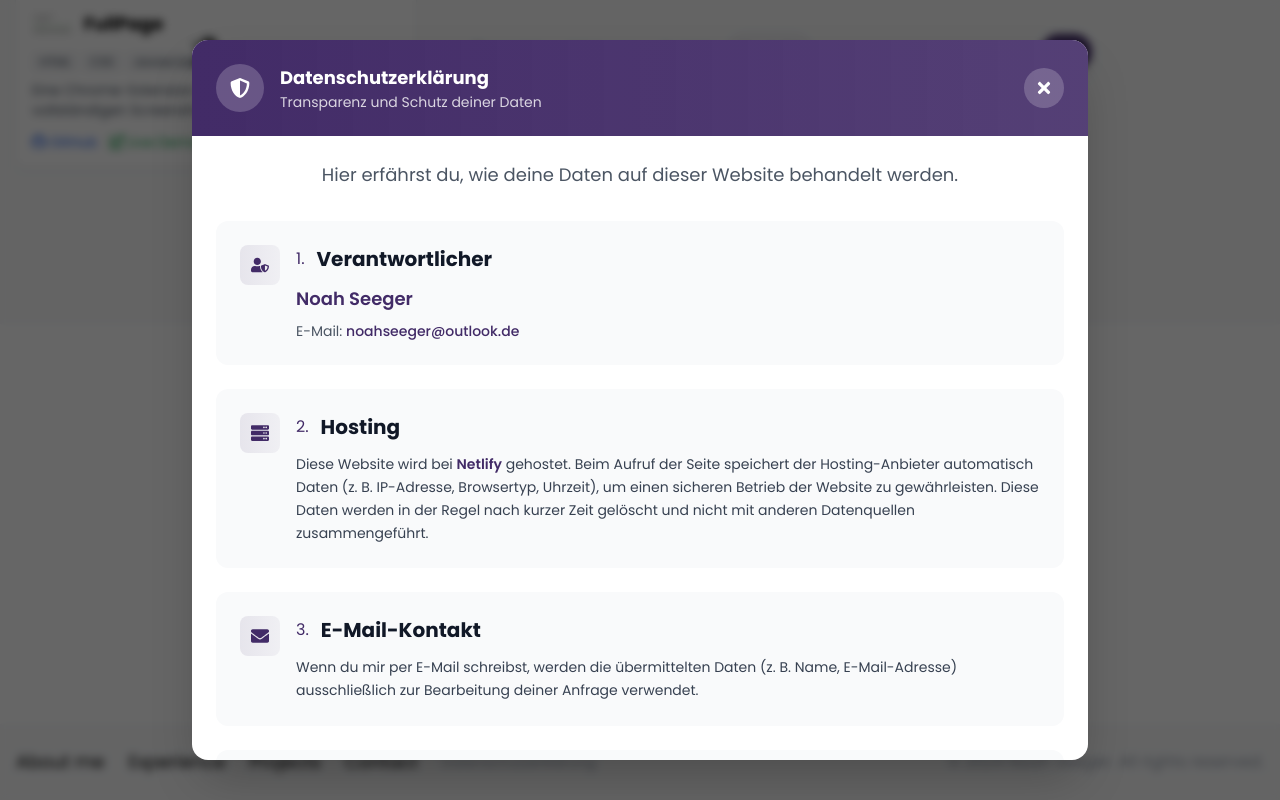
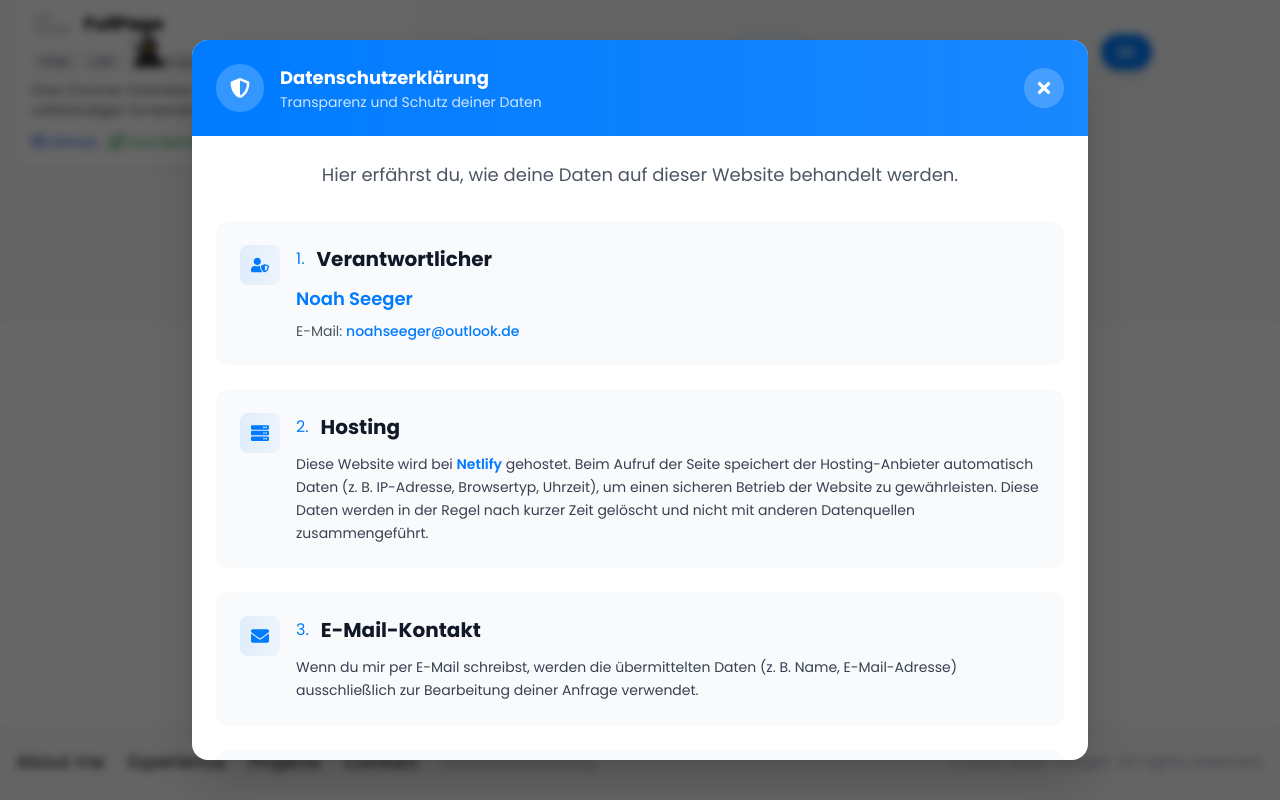
Before and after one commit to NoahSeeger/portfolio, a React (Vite) app: page / in a window 1280 px wide. Both pictures are taken after a click on the button "Datenschutzerklärung". Shown: the part 3214-4014 px from the top of the page. Built offline with nearby package versions, Linux system fonts and the light colour scheme.

Commit message:
added color vars and fixed header glitch

```diff
--- a/src/components/DSGVO.jsx
+++ b/src/components/DSGVO.jsx
@@ -67,14 +67,14 @@ function DatenschutzModal({ isOpen, onClose }) {
       title: "Verantwortlicher",
       content: (
         <div>
-          <p className="font-semibold text-[#422B67] text-lg mb-2">
+          <p className="font-semibold text-purple-accent text-lg mb-2">
             Noah Seeger
           </p>
           <p className="text-gray-600">
             E-Mail:{" "}
             <a
               href="mailto:noahseeger@outlook.de"
-              className="text-[#422B67] hover:underline font-medium"
+              className="text-purple-accent hover:underline font-medium"
             >
               noahseeger@outlook.de
             </a>
@@ -89,7 +89,7 @@ function DatenschutzModal({ isOpen, onClose }) {
       content: (
         <p className="text-gray-700 leading-relaxed">
           Diese Website wird bei{" "}
-          <span className="font-semibold text-[#422B67]">Netlify</span>{" "}
+          <span className="font-semibold text-purple-accent">Netlify</span>{" "}
           gehostet. Beim Aufruf der Seite speichert der Hosting-Anbieter
           automatisch Daten (z. B. IP-Adresse, Browsertyp, Uhrzeit), um einen
           sicheren Betrieb der Website zu gewährleisten. Diese Daten werden in
@@ -117,7 +117,7 @@ function DatenschutzModal({ isOpen, onClose }) {
       content: (
         <p className="text-gray-700 leading-relaxed">
           Auf dieser Website werden Schriftarten von{" "}
-          <span className="font-semibold text-[#422B67]">Google Fonts</span>{" "}
+          <span className="font-semibold text-purple-accent">Google Fonts</span>{" "}
           eingebunden. Beim Laden der Seite wird dafür eine Verbindung zu
           Servern von Google hergestellt. Dabei kann deine IP-Adresse übertragen
           werden. Die Nutzung erfolgt auf Grundlage meines berechtigten
@@ -185,7 +185,7 @@ function DatenschutzModal({ isOpen, onClose }) {
             }}
           >
             {/* Header */}
-            <div className="sticky top-0 bg-gradient-to-r from-[#422B67] to-[#422B67]/90 text-white p-6 flex items-center justify-between z-10">
+            <div className="sticky top-0 bg-gradient-to-r from-purple-accent to-purple-accent/90 text-white p-6 flex items-center justify-between z-10">
               <div className="flex items-center gap-4">
                 <div className="flex items-center justify-center w-12 h-12 rounded-full bg-white/20">
                   <FaShieldAlt className="text-xl" />
@@ -234,13 +234,13 @@ function DatenschutzModal({ isOpen, onClose }) {
                     >
                       <div className="flex items-start gap-4">
                         <div className="flex-shrink-0">
-                          <div className="flex items-center justify-center w-10 h-10 rounded-lg bg-gradient-to-r from-[#422B67]/10 to-[#422B67]/5 text-[#422B67]">
+                          <div className="flex items-center justify-center w-10 h-10 rounded-lg bg-gradient-to-r from-purple-accent/10 to-purple-accent/5 text-purple-accent">
                             <section.icon className="text-lg" />
                           </div>
                         </div>
                         <div className="flex-1">
                           <h2 className="text-xl font-bold text-gray-900 mb-3 flex items-center gap-3">
-                            <span className="text-[#422B67] text-base font-normal">
+                            <span className="text-purple-accent text-base font-normal">
                               {index + 1}.
                             </span>
                             {section.title}
@@ -290,7 +290,7 @@ function DatenschutzModal({ isOpen, onClose }) {
                   className="mt-8 text-center"
                   variants={itemVariants}
                 >
-                  <div className="bg-gradient-to-r from-[#422B67]/5 to-[#422B67]/10 rounded-xl p-6">
+                  <div className="bg-gradient-to-r from-purple-accent/5 to-purple-accent/10 rounded-xl p-6">
                     <h3 className="text-xl font-bold text-gray-900 mb-3">
                       Fragen zur Datenschutzerklärung?
                     </h3>
@@ -300,7 +300,7 @@ function DatenschutzModal({ isOpen, onClose }) {
                     </p>
                     <a
                       href="mailto:noahseeger@outlook.de"
-                      className="inline-flex items-center gap-2 px-6 py-3 bg-gradient-to-r from-[#422B67] to-[#422B67]/90 text-white font-semibold rounded-full hover:from-[#422B67]/90 hover:to-[#422B67]/80 transition-all duration-300 shadow-lg hover:shadow-xl text-sm"
+                      className="inline-flex items-center gap-2 px-6 py-3 bg-gradient-to-r from-purple-accent to-purple-accent/90 text-white font-semibold rounded-full hover:from-purple-accent/90 hover:to-purple-accent/80 transition-all duration-300 shadow-lg hover:shadow-xl text-sm"
                     >
                       <FaEnvelope className="text-xs" />
                       Kontakt aufnehmen
--- a/src/components/Header.jsx
+++ b/src/components/Header.jsx
@@ -154,24 +154,18 @@ function Header() {
   return (
     <header className="sticky top-6 z-50 mx-4 md:mx-0 flex justify-center">
       <div
-        className={`w-full max-w-4xl px-4 transition-all duration-300 ease-out ${
+        className={`w-full max-w-4xl px-4 transition-all ${
           isCompact
             ? "border-0 bg-transparent"
-            : "border-2 border-border/30 backdrop-blur-xl bg-background/75 rounded-full"
+            : "border-2 border-purple-accent/30 backdrop-blur-xl bg-[#e6e6e630] rounded-full"
         }`}
-        style={{
-          backgroundColor: isCompact
-            ? "transparent"
-            : "rgba(224, 224, 224, 0.314)",
-          borderColor: isCompact ? "transparent" : "rgba(66, 43, 103, 0.3)",
-        }}
       >
         <div className="flex h-14 items-center justify-between">
           {/* Logo */}
           <a
             href="/"
             className={`flex items-center gap-3 shrink-0 transition-transform duration-300 ease-out ${
-              isCompact ? "-translate-x-5" : "translate-x-0"
+              isCompact ? "-translate-x-[5rem]" : "translate-x-0"
             }`}
           >
             <img alt="Logo" className="h-10 w-auto object-contain" src={Logo} />
@@ -186,13 +180,13 @@ function Header() {
                 onClick={(e) => handleNavClick(e, link.id)}
                 className={`relative inline-block text-sm font-medium transition-all duration-300 ease-out ${
                   activeSection === link.id
-                    ? "text-[#422B67] scale-105"
-                    : "text-primary hover:text-[#422B67] scale-100"
+                    ? "text-purple-accent scale-105"
+                    : "text-primary hover:text-purple-accent scale-100"
                 }`}
               >
                 {/* Active background with smooth transition */}
                 <div
-                  className={`absolute -inset-x-3 -inset-y-1.5 backdrop-blur-sm border border-[#422B67]/30 rounded-full -z-10 transition-all duration-300 ease-out ${
+                  className={`absolute -inset-x-3 -inset-y-1.5 backdrop-blur-sm border border-purple-accent/30 rounded-full -z-10 transition-all duration-300 ease-out ${
                     activeSection === link.id
                       ? "opacity-100 scale-100"
                       : "opacity-0 scale-95"
@@ -209,8 +203,8 @@ function Header() {
             {/* Language Toggle */}
             <button
               onClick={handleLangToggle}
-              className={`hidden md:inline-flex items-center px-4 h-9 text-sm font-semibold rounded-full text-white bg-gradient-to-t from-[#422B67] to-[#422B67] hover:to-[#422B67]/90 border border-[#422B67]/80 shadow-lg transition-transform duration-300 ease-out ${
-                isCompact ? "translate-x-5" : "translate-x-0"
+              className={`hidden md:inline-flex items-center px-4 h-9 text-sm font-semibold rounded-full text-white bg-gradient-to-t from-purple-accent to-purple-accent hover:to-purple-accent/90 border border-purple-accent/80 shadow-lg transition-transform duration-300 ease-out ${
+                isCompact ? "translate-x-[5rem]" : "translate-x-0"
               }`}
             >
               {i18n.language === "de" ? "DE" : "EN"}
@@ -223,10 +217,10 @@ function Header() {
               onClick={toggleMenu}
               className={`md:hidden flex items-center justify-center size-10 rounded-full transition-all duration-300 ease-out ${
                 isMenuOpen
-                  ? "bg-[#422B67] text-white shadow-lg scale-110"
+                  ? "bg-purple-accent text-white shadow-lg scale-110"
                   : isCompact
-                  ? "bg-white/80 backdrop-blur-sm border-2 border-[#422B67]/20 text-[#422B67] shadow-md hover:shadow-lg hover:scale-105"
-                  : "bg-white/60 backdrop-blur-sm border border-[#422B67]/30 text-[#422B67] hover:bg-white/80 hover:scale-105"
+                  ? "bg-white/80 backdrop-blur-sm border-2 border-purple-accent/20 text-purple-accent shadow-md hover:shadow-lg hover:scale-105"
+                  : "bg-white/60 backdrop-blur-sm border border-purple-accent/30 text-purple-accent hover:bg-white/80 hover:scale-105"
               } ${isCompact ? "translate-x-5" : "translate-x-0"}`}
             >
               <motion.div
@@ -265,7 +259,7 @@ function Header() {
 
             {/* Modal Content */}
             <motion.div
-              className="absolute top-20 left-4 right-4 bg-white/95 backdrop-blur-xl border-2 border-[#422B67]/20 rounded-2xl shadow-2xl overflow-hidden"
+              className="absolute top-20 left-4 right-4 bg-white/95 backdrop-blur-xl border-2 border-purple-accent/20 rounded-2xl shadow-2xl overflow-hidden"
               initial={{
                 opacity: 0,
                 scale: 0.95,
@@ -289,7 +283,7 @@ function Header() {
               }}
             >
               {/* Header with gradient */}
-              <div className="bg-gradient-to-r from-[#422B67] to-[#422B67]/80 px-6 py-4">
+              <div className="bg-gradient-to-r from-purple-accent to-purple-accent/80 px-6 py-4">
                 <div className="flex items-center justify-between">
                   <div className="flex items-center gap-3">
                     <img
@@ -319,8 +313,8 @@ function Header() {
                       onClick={(e) => handleNavClick(e, link.id)}
                       className={`w-full text-left px-4 py-4 rounded-xl transition-all duration-300 group ${
                         activeSection === link.id
-                          ? "bg-gradient-to-r from-[#422B67]/10 to-[#422B67]/5 text-[#422B67] border-2 border-[#422B67]/20"
-                          : "text-gray-700 hover:bg-gray-50 hover:text-[#422B67] border-2 border-transparent hover:border-[#422B67]/10"
+                          ? "bg-gradient-to-r from-purple-accent/10 to-purple-accent/5 text-purple-accent border-2 border-purple-accent/20"
+                          : "text-gray-700 hover:bg-gray-50 hover:text-purple-accent border-2 border-transparent hover:border-purple-accent/10"
                       }`}
                       initial={{ opacity: 0, x: -20 }}
                       animate={{ opacity: 1, x: 0 }}
@@ -333,13 +327,15 @@ function Header() {
                         <motion.div
                           className={`w-2 h-2 rounded-full transition-all duration-300 ${
                             activeSection === link.id
-                              ? "bg-[#422B67] scale-100"
-                              : "bg-gray-300 scale-75 group-hover:bg-[#422B67] group-hover:scale-100"
+                              ? "bg-purple-accent scale-100"
+                              : "bg-gray-300 scale-75 group-hover:bg-purple-accent group-hover:scale-100"
                           }`}
                           animate={{
                             scale: activeSection === link.id ? 1 : 0.75,
                             backgroundColor:
-                              activeSection === link.id ? "#422B67" : "#d1d5db",
+                              activeSection === link.id
+                                ? "purple-accent"
+                                : "#d1d5db",
                           }}
                         />
                       </div>
@@ -356,7 +352,7 @@ function Header() {
                 >
                   <button
                     onClick={handleLangToggle}
-                    className="w-full flex items-center justify-between px-4 py-3 rounded-xl bg-gradient-to-r from-[#422B67] to-[#422B67]/90 text-white hover:from-[#422B67]/90 hover:to-[#422B67]/80 transition-all duration-300 shadow-lg hover:shadow-xl"
+                    className="w-full flex items-center justify-between px-4 py-3 rounded-xl bg-gradient-to-r from-purple-accent to-purple-accent/90 text-white hover:from-purple-accent/90 hover:to-purple-accent/80 transition-all duration-300 shadow-lg hover:shadow-xl"
                   >
                     <span className="font-semibold">
                       {i18n.language === "de"
--- a/src/index.css
+++ b/src/index.css
@@ -10,7 +10,7 @@
 }
 
 .button {
-  @apply bg-accent text-white font-bold py-2 px-4 rounded;
+  @apply bg-blue-accent text-white font-bold py-2 px-4 rounded;
 }
 
 h1 {
--- a/tailwind.config.js
+++ b/tailwind.config.js
@@ -4,7 +4,8 @@ export default {
   theme: {
     extend: {
       colors: {
-        accent: "#ED9B40",
+        "blue-accent": "#007bff",
+        "purple-accent": "#007bff",
       },
     },
   },
```
